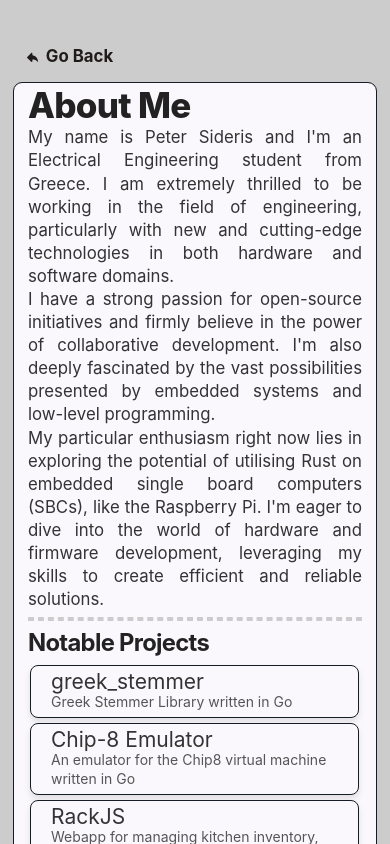
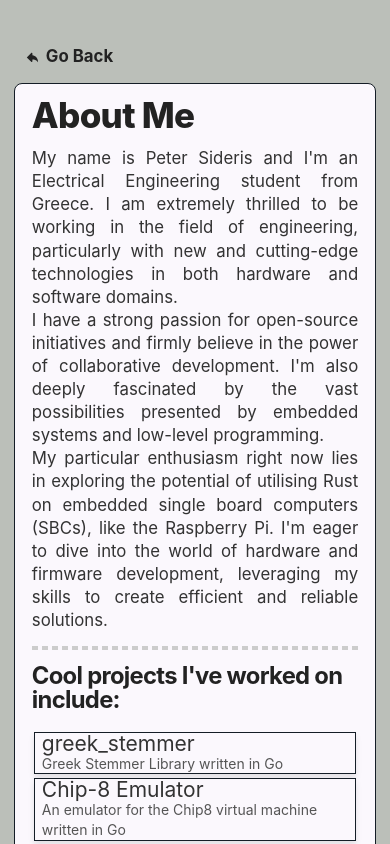
Before and after one commit to petersid2022/petrside, a Next.js app: page /about in a window 390 px wide. Shown: the top 844 px of the page. Built offline with nearby package versions, Linux system fonts and the light colour scheme.

Commit message:
fix: minor frontend and css spacing changes

```diff
--- a/components/ProjectCard.tsx
+++ b/components/ProjectCard.tsx
@@ -1,4 +1,3 @@
-// ProjectCard.tsx
 import React from 'react';
 import Link from 'next/link';
 import utilStyles from '../styles/utils.module.css';
--- a/pages/about/index.tsx
+++ b/pages/about/index.tsx
@@ -34,7 +34,7 @@ export default function PostsPage() {
         },
         {
             title: 'skroutz-prosfores-scraper-go',
-            description: 'Web scraper written in Go, that scrapes any new deals on skroutz.gr',
+            description: 'Web scraper written in Go, that scrapes for any new deals on skroutz.gr',
             url: 'https://github.com/petersid2022/skroutz-prosfores-scraper-go',
         },
     ];
@@ -44,10 +44,8 @@ export default function PostsPage() {
                 <title>About me</title>
             </Head>
             <section className={utilStyles.introSectionAbout}>
-                <div className={utilStyles.headingAllPosts}>
-                    <h1 style={{ marginTop: '-10px' }} className={utilStyles.headingPostTitle}>About Me</h1>
-                </div>
-                <h1 style={{ textAlign: 'justify', lineHeight:'1.65rem'}} className={utilStyles.content}>
+                <h1 style={{marginBottom:'1rem'}} className={utilStyles.headingPostTitleId}>About Me</h1>
+                <h1 style={{ textAlign: 'justify', lineHeight: '1.65rem' }} className={utilStyles.content}>
                     My name is Peter Sideris and I'm an Electrical Engineering student from Greece.
                     I am extremely thrilled to be working in the field of
                     engineering, particularly with new and cutting-edge technologies in both hardware and software
@@ -61,8 +59,8 @@ export default function PostsPage() {
                     (SBCs), like the Raspberry Pi. I'm eager to dive into the world of hardware and firmware development, leveraging my
                     skills to create efficient and reliable solutions.
                 </h1>
-                <hr style={{ marginTop: '6px', borderColor: '#ccc', borderWidth: '2px', borderStyle: 'dashed' }} />
-                <h1 style={{margin:'10px 0px'}} className={utilStyles.headingProjects}>Notable Projects</h1>
+                <hr style={{ margin: '1rem 0rem', borderColor: '#ccc', borderWidth: '2px', borderStyle: 'dashed' }} />
+                <h1 style={{ margin: '10px 0px 18px' }} className={utilStyles.headingProjects}>Cool projects I've worked on include:</h1>
                 <div className={utilStyles.projectsContainer}>
                     {notableProjects.map((project, index) => (
                         <ProjectCard key={index} title={project.title} description={project.description} url={project.url} />
--- a/pages/posts/index.tsx
+++ b/pages/posts/index.tsx
@@ -24,11 +24,10 @@ export default function PostsPage({ allPostsData }: PostsPageProps) {
             <Head>
                 <title>All Blog Posts</title>
             </Head>
-            <section className={utilStyles.introSectionAllPosts}>
-                <div className={utilStyles.headingAllPosts}>
-                    <h1 style={{ marginTop: '-10px', marginBottom: '-1px' }} className={utilStyles.headingPostTitle}>All Blog Posts</h1>
-                </div>
-                <ul style={{ marginTop: '10px' }} className={utilStyles.postList}>
+            <section className={utilStyles.PostSection}>
+                <h1 className={utilStyles.headingPostTitleId}>All Blog Posts</h1>
+                <div style={{ height: '15px' }}></div>
+                <ul className={utilStyles.postList}>
                     {allPostsData.map((post) => (
                         <li className={utilStyles.postItem} key={post.id}>
                             <Link style={{ textDecoration: 'none' }} href={`/posts/${post.id}`}>
--- a/styles/global.css
+++ b/styles/global.css
@@ -29,15 +29,7 @@ html,body {
   line-height: 1.6;
   font-size: 18px;
   z-index: 5;
-  background-color: #ccc;
-}
-
-html.dark-mode {
-  background-color: #141d26;
-}
-
-body.dark-mode {
-  background-color: #141d26;
+  background-color: #c0c2ce;
 }
 
 * {
@@ -100,16 +92,7 @@ hr {
       sans-serif;
     line-height: 1;
     font-size: 14px;
-    background-color: #ccc;
-
-  }
-
-  html.dark-mode {
-    background-color: #141d26;
-  }
-
-  body.dark-mode {
-    background-color: #141d26;
+    background-color: #bbbfb9;
   }
 
   * {
--- a/styles/utils.module.css
+++ b/styles/utils.module.css
@@ -26,10 +26,9 @@
 .projectCard {
   border: 1px solid #141d26;
   width: auto;
-  padding: 5px 20px;
+  padding: 0px 7px;
   overflow-wrap: break-word;
   background-color: #fbf8fd;
-  border-radius: 8px;
   box-shadow: 0 4px 6px rgba(0, 0, 0, 0.1);
   transition: transform 0.2s;
 }
@@ -63,13 +62,9 @@
 .headingPostTitle {
   color: #222222;
   font-size: 2.5rem;
-  line-height: 1;
+  line-height: 1.5;
   font-weight: 800;
   letter-spacing: -0.05rem;
-  padding-top: 0.25rem;
-  padding-bottom: 0.25rem;
-  padding-right: 0rem;
-  padding-left: 0rem;
 }
 
 .headingPostTitleId {
@@ -175,20 +170,14 @@
 }
 
 .introSectionAbout {
-  padding-top: 0.8rem;
-  padding-left: 1rem;
-  padding-right: 1rem;
-  padding-bottom: .55rem;
-  background-color: #FBF8FD;
+  border: 1px solid #141d26;
+  padding: 1rem 1.2rem 1.2rem;
+  background-color: #fbf8fd;
   border-radius: 8px;
-  outline: 1px solid #141d26
 }
 
 .introSectionAllPosts {
-  padding-top: 0.8rem;
-  padding-left: 1rem;
-  padding-right: 1rem;
-  padding-bottom: .46rem;
+  padding: 0rem 1rem 0.5rem;
   background-color: #FBF8FD;
   border-radius: 8px;
   outline: 1px solid #141d26
@@ -219,7 +208,7 @@
   border: 2px solid #141d26;
   padding: 0px 8px;
   border-radius: 5px;
-  transition: background-color 0.05s, color 0.05s, border-color 0.05s;
+  transition: background-color 0.001s, color 0.001s, border-color 0.001s;
   text-align: center;
   width: auto;
   background-color: transparent;
@@ -346,7 +335,7 @@
   border: 2px solid #141d26;
   padding: 0px 8px;
   border-radius: 5px;
-  transition: background-color 0.05s, color 0.05s, border-color 0.05s;
+  transition: background-color 0.001s, color 0.001s, border-color 0.001s;
   display: inline-block;
   text-align: center;
   width: auto;
@@ -370,16 +359,16 @@
   border: 2px solid transparent;
   padding: 0px 8px;
   transition-delay: 100ms;
-  transition: background-color 0.05s, color 0.05s, border-color 0.05s;
+  transition: background-color 0.001s, color 0.001s, border-color 0.001s;
   border-radius: 5px;
   text-align: center;
   width: auto;
-  color: #211a1a;
+  color: #222222;
 }
 
 .iconTextLight:hover {
-  background-color: #f9f9f9;
-  border-color: #f9f9f9;
+  background-color: #fbf8fd;
+  border-color: #fbf8fd;
 }
 
 .iconTextLight:focus {
@@ -393,7 +382,7 @@
   border: 2px solid transparent;
   padding: 0px 8px;
   transition-delay: 100ms;
-  transition: background-color 0.05s, color 0.05s, border-color 0.05s;
+  transition: background-color 0.001s, color 0.001s, border-color 0.001s;
   border-radius: 5px;
   text-align: center;
   width: auto;
@@ -435,7 +424,7 @@
   width: auto;
   background-color: #fbf8fd;
   text-decoration: none;
-  transition: transform 0.05s ease-in-out, box-shadow 0.05s ease-in-out;
+  transition: transform 0.001s ease-in-out, box-shadow 0.001s ease-in-out;
 }
 
 .SoftBorderAroundLatestPost:hover {
@@ -447,7 +436,7 @@
   flex-grow: 1;
   justify-content: center;
   text-decoration: none;
-  margin: 0px 3px 5px 2px;
+  margin: 2px 2px;
   transition: transform 0.1s ease-in-out, box-shadow 0.1s ease-in-out;
 }
 
@@ -457,9 +446,9 @@
 }
 
 .SoftBorderAroundAllPost {
-  margin-bottom: 10px;
-  border: 2px solid #ccc;
+  border: 1px solid #141d26;
   padding: 0px 8px;
+  margin: 10px 10px;
   border-radius: 5px;
   width: auto;
   background-color: #FBF8FD;
@@ -468,7 +457,7 @@
 }
 
 .SoftBorderAroundAllPost:hover {
-  transform: scale(1.02);
+  transform: scale(1.01);
   box-shadow: 0 0 10px rgba(0, 0, 0, 0.2);
 }
 
@@ -581,13 +570,9 @@
   .headingPostTitle {
     color: #222222;
     font-size: 2.5rem;
-    line-height: 1;
-    font-weight: 800;
+    line-height: 1.5;
+    font-weight: normal;
     letter-spacing: -0.05rem;
-    padding-top: 0.25rem;
-    padding-bottom: 0.25rem;
-    padding-right: 0rem;
-    padding-left: 0rem;
   }
 
   .headingPostTitleId {
@@ -645,4 +630,20 @@
     margin-bottom: -6px;
     text-align: center;
   }
+
+  .SoftBorderAroundAllPost {
+    border: 2px solid #141d26;
+    padding: 10px 8px;
+    margin: 10px 10px;
+    border-radius: 5px;
+    width: auto;
+    background-color: #FBF8FD;
+    text-decoration: none;
+    transition: transform 0.1s ease-in-out, box-shadow 0.1s ease-in-out;
+  }
+
+  .SoftBorderAroundAllPost:hover {
+    transform: scale(1.01);
+    box-shadow: 0 0 10px rgba(0, 0, 0, 0.2);
+  }
 }
```
